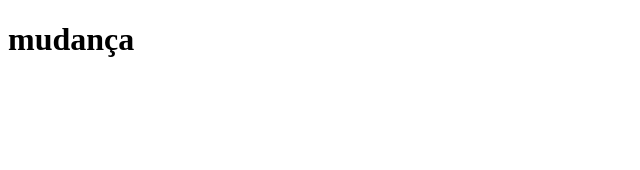
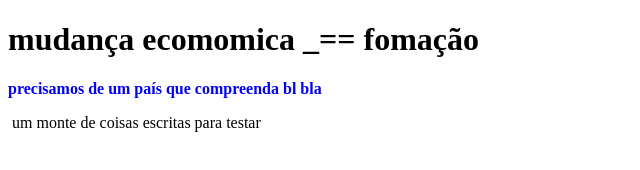
Before and after one commit to AmandaBlois/meusegundositeamanda, a plain HTML site: page index.html in a window 1280 px wide. Shown: the whole page, without its empty margins (0-640 px from the left). Drawn offline with Linux system fonts and the light colour scheme.

Commit message:
mudanças

```diff
--- a/index.html
+++ b/index.html
@@ -7,7 +7,12 @@
     <title>Document</title>
   </head>
   <body>
-    <h1> mudança
+    <h1> mudança ecomomica _== fomação </h1>
+    <p style="color:blue"> <b>precisamos de um país que compreenda bl bla </b></P>
+      <img> </img>
+      <p::first-letter {font-size: 200%;}> um monte de  coisas escritas para testar  </p>
+
+
 
 
   </body>
```
